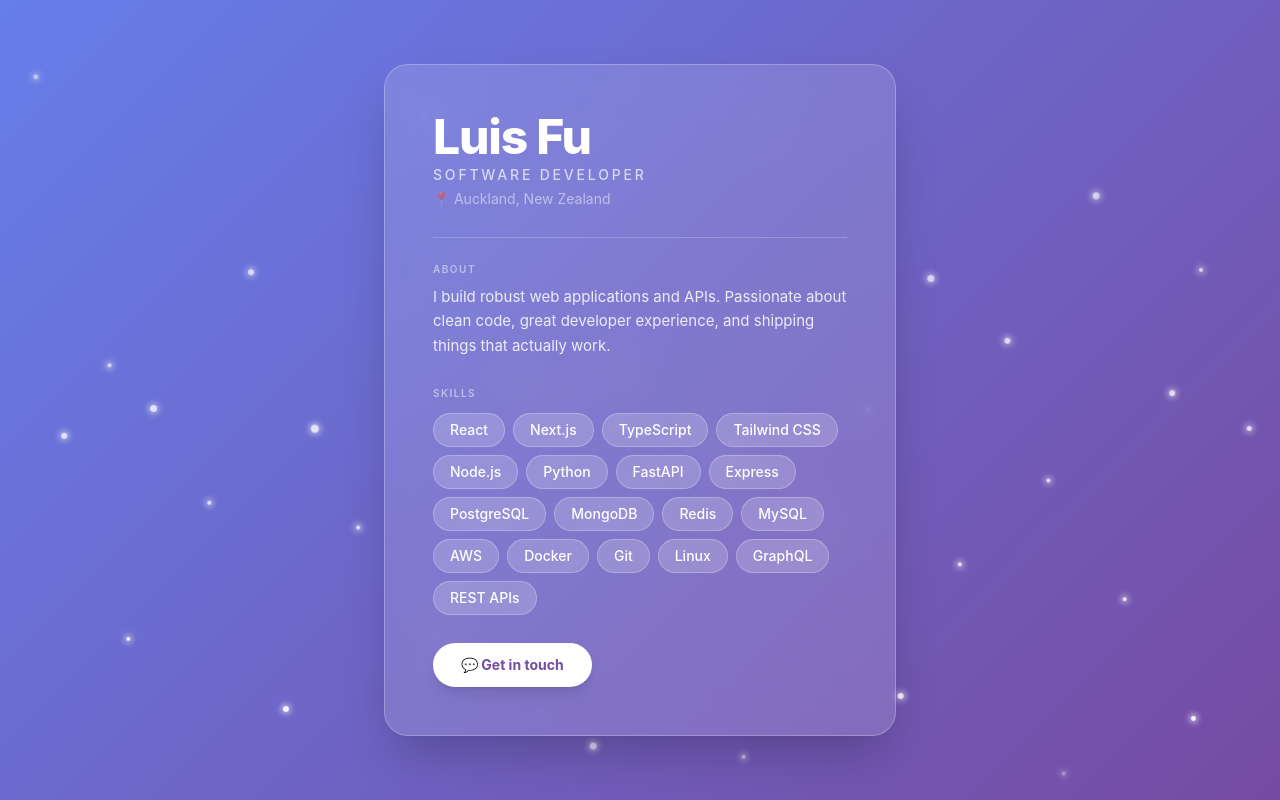
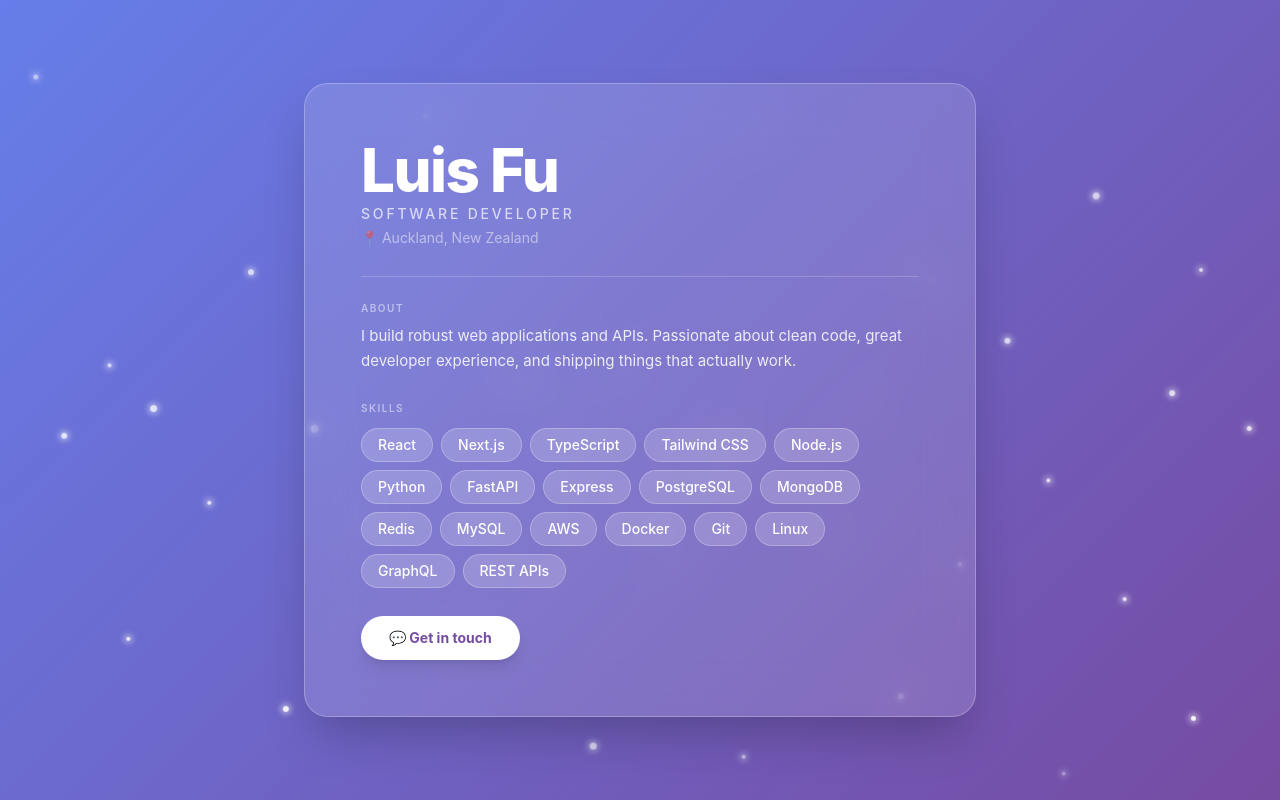
Before and after one commit to luiswebfroot/luis-portfolio, a Next.js app: page / in a window 1280 px wide. Built offline with nearby package versions, Linux system fonts and the light colour scheme.

Commit message:
feat: wider card on desktop, responsive padding for mobile

```diff
--- a/app/page.tsx
+++ b/app/page.tsx
@@ -77,7 +77,7 @@
   }
 
   return (
-    <main className="min-h-screen bg-[linear-gradient(135deg,#667eea_0%,#764ba2_100%)] flex items-center justify-center p-6 overflow-hidden">
+    <main className="min-h-screen bg-[linear-gradient(135deg,#667eea_0%,#764ba2_100%)] flex items-center justify-center p-4 md:p-8 overflow-hidden">
       {/* Rising particles */}
       <div className="fixed inset-0 pointer-events-none">
         {PARTICLES.map((p, i) => (
@@ -95,9 +95,9 @@
           />
         ))}
       </div>
-      <div className="bg-white/[0.13] backdrop-blur-xl border border-white/25 rounded-3xl p-12 w-full max-w-lg shadow-2xl">
+      <div className="bg-white/[0.13] backdrop-blur-xl border border-white/25 rounded-3xl p-8 md:p-14 w-full max-w-2xl shadow-2xl">
 
-        <h1 className="text-5xl font-extrabold text-white tracking-tight leading-none mb-1">
+        <h1 className="text-5xl md:text-6xl font-extrabold text-white tracking-tight leading-none mb-1">
           Luis Fu
         </h1>
         <p className="text-sm font-medium text-white/70 uppercase tracking-[0.2em] mb-1">
```
Also changed, not shown: 1 other file (tests, documents, lock files or other folders).
